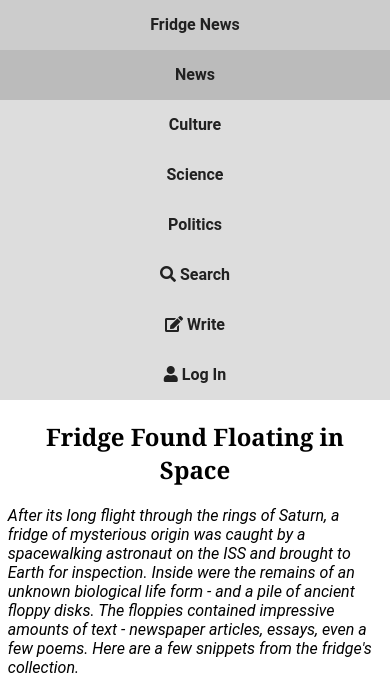
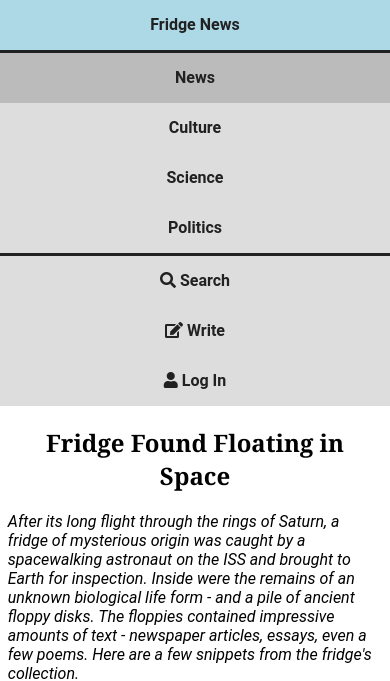
Before and after one commit to toberge/fridge-news-mockup, a plain HTML site: page index.html in a window 390 px wide. Shown: the top 681 px of the page. Drawn offline with Linux system fonts and the light colour scheme.

Commit message:
minor changes to @media queries

```diff
--- a/index.css
+++ b/index.css
@@ -6,6 +6,7 @@
     --section-background: #ddd;
     --focused-background: #ccc;
     --active-background: #bbb; /* #FF5D66; */
+    --logo-background: lightblue;
     --active-text: var(--section-text);/* #FFFFFF; */
     /*--link-text: TODO;*/
     --sans-serif-font: Roboto, Ubuntu, "Helvetica Neue", Helvetica,
@@ -24,6 +25,12 @@
         margin: 0 auto;
         width: 950px;
     }
+
+    nav ul {
+        flex-direction: row;
+    }
+
+    /* sticky navbar since screen is wide enough to fit it */
 
     /* simple grid layout */
     /*  kinda superfluous */
@@ -48,22 +55,21 @@
     main {
         margin: 0 2%;
     }
-
-}
-
-@media screen and (max-width: 58rem) {
-
     /* TODO avoid !important */
     /* TODO add hamborger */
 
     nav ul {
-        flex-direction: column !important;
+        flex-direction: column;
     }
 
     #masthead {
         position: revert !important;
     }
 
+    .separator {
+        height: 0.2rem;
+        background: var(--section-text);
+    }
 }
 
 /*@media screen and (max-width: 480px) {
@@ -138,20 +144,23 @@ a {
 /* credz: https://jsfiddle.net/joshnh/srNVQ/ */
 nav ul {
     background: var(--section-background);
-    font-size: 0;
+    /*font-size: 0;*/
     list-style: none;
     margin: 0;
     padding: 0;
     /*text-align: left;*/
-    width: 100%;
+    /*width: 100%;*/
     /* let's use the FLEXX */
     display: flex;
-    flex-direction: row;
 }
 
 nav li {
     margin: 0;
     padding: 0;
+}
+
+#logo {
+    background: var(--logo-background);
 }
 
 nav .separator {
--- a/index.html
+++ b/index.html
@@ -13,7 +13,7 @@
 <header id="masthead">
 <nav class="navbar">
     <ul>
-        <li><a href="index.html">
+        <li><a id="logo" href="index.html">
 <!--            <img src="fridge.svg" alt="To Front Page" height="30"/>-->
             Fridge News</a>
         </li>
@@ -22,6 +22,7 @@
         <li><a href="#culture"> Culture</a></li>
         <li><a href="#science"> Science</a></li>
         <li><a href="#politics"> Politics</a></li>
+        <li class="separator"></li>
         <li><a href="#"><i class="fas fa-search"></i> Search</a></li>
         <li><a href="#"><i class="fas fa-edit"></i> Write</a></li>
         <li><a href="#"><i class="fas fa-user"></i> Log In</a></li>
```
